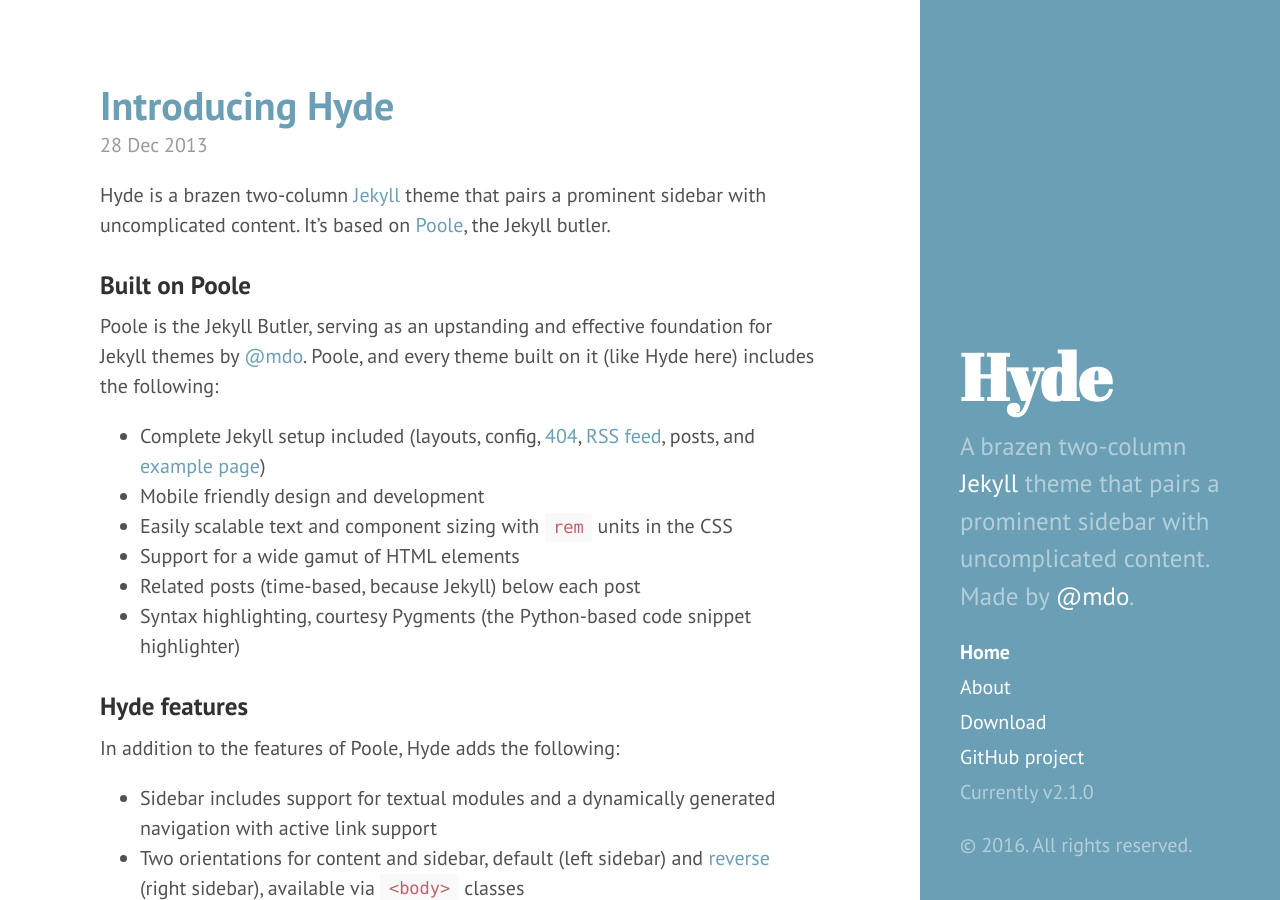
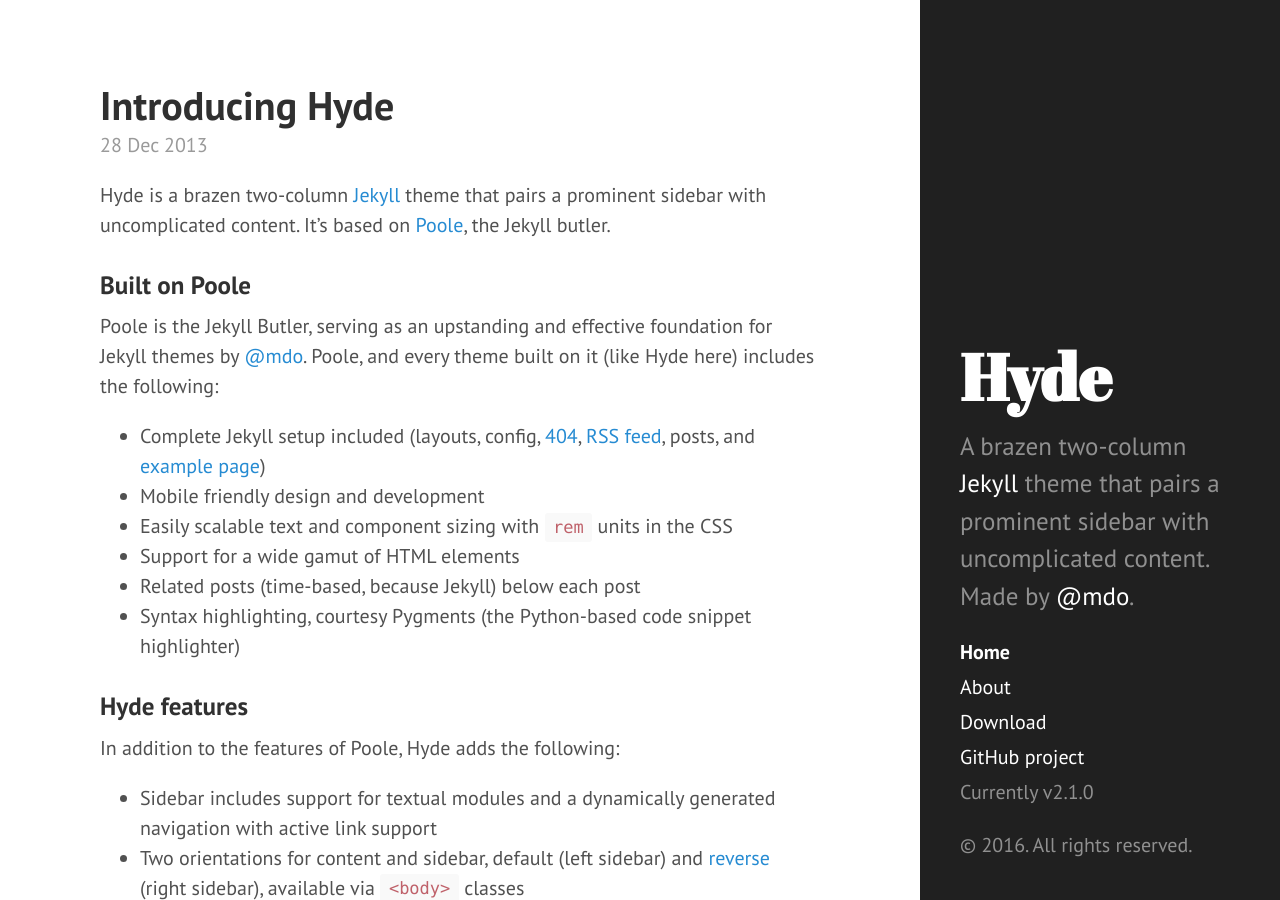
Before and after one commit to reachtarunhere/reachtarunhere.github.io, a Jekyll site: the page built from index.html, in a window 1280 px wide and 900 px high. Built offline with Jekyll 4.4.1, drawn with Linux system fonts in a browser that asks for light colours; Markdown is read by kramdown in place of the engine named in the settings; the list of posts is cut into pages by our own code.

Commit message:
reverted to black

```diff
--- a/_layouts/default.html
+++ b/_layouts/default.html
@@ -3,7 +3,7 @@
 
   {% include head.html %}
 
-  <body class="theme-base-0d layout-reverse">
+  <body class="layout-reverse">
 
     {% include sidebar.html %}
 
```
